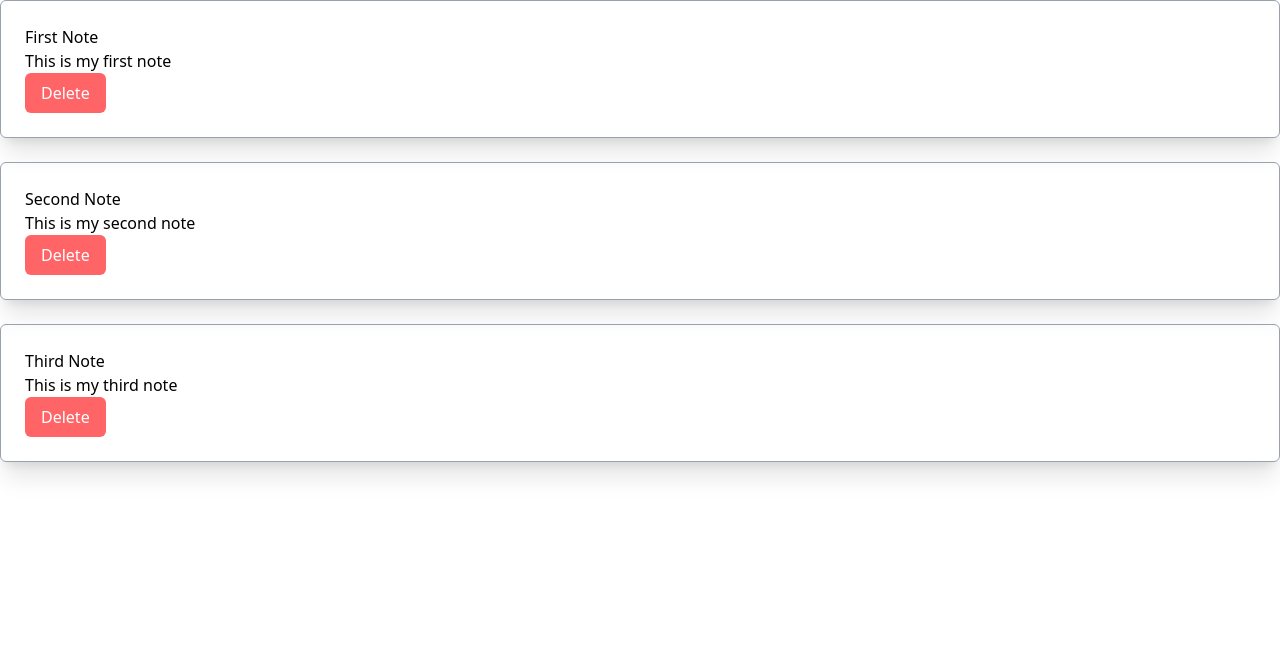
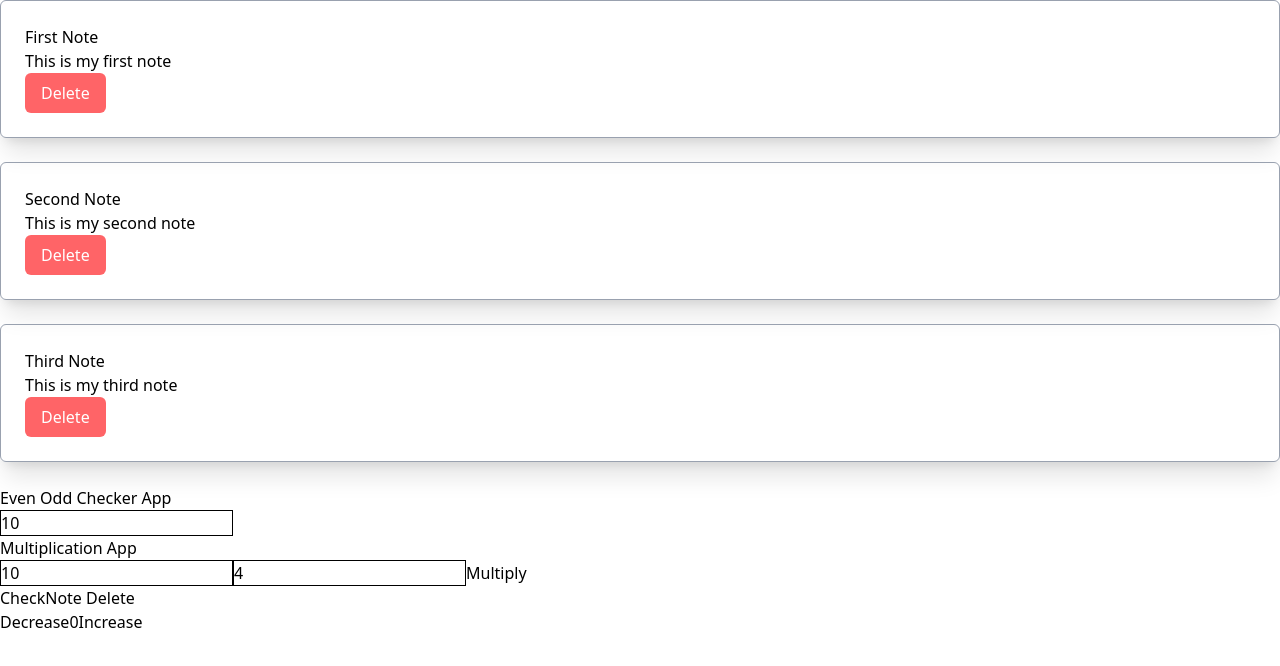
Before and after one commit to AiDeCoder9/web-june-batch-react, a React (Vite) app: page / in a window 1280 px wide. Shown: the top 666 px of the page. Built offline with nearby package versions, Linux system fonts and the light colour scheme.

Commit message:
feat: notes context added

```diff
--- a/src/App.jsx
+++ b/src/App.jsx
@@ -1,5 +1,48 @@
 import Notes from "./apps/notes/notes";
+import Counter from "./apps/counter";
+import { useState } from "react";
+import { NotesContext } from "./notecontext";
+
+//first step is always to create context
+
+function NotesProvider({ children }) {
+  const [notes, setNotes] = useState([
+    {
+      id: 1,
+      title: "First Note",
+      description: "This is my first note",
+    },
+    {
+      id: 2,
+      title: "Second Note",
+      description: "This is my second note",
+    },
+    {
+      id: 3,
+      title: "Third Note",
+      description: "This is my third note",
+    },
+  ]);
+
+  const handleDelete = (id) => {
+    const newNotes = notes.filter((note) => note.id !== id);
+    setNotes(newNotes);
+  };
+  const handleEdit = () => {};
+  return (
+    <NotesContext.Provider value={{ notes, handleDelete, handleEdit }}>
+      {children}
+    </NotesContext.Provider>
+  );
+}
 
 export default function App() {
-  return <Notes />;
+  return (
+    <NotesProvider>
+      <>
+        <Notes />
+        <Counter />
+      </>
+    </NotesProvider>
+  );
 }
--- a/src/apps/evenodd.jsx
+++ b/src/apps/evenodd.jsx
@@ -1,6 +1,10 @@
-import { useState } from "react";
+import { useContext, useState } from "react";
+import Multiply from "./multiply";
+import { NotesContext } from "../notecontext";
+function EvenOdd() {
+  const notesContext = useContext(NotesContext);
+  const { handleDelete } = notesContext;
 
-function EvenOdd() {
   const [first, setFirst] = useState(10);
   const [output, setOutput] = useState(null);
 
@@ -25,8 +29,10 @@ function EvenOdd() {
         className="border"
         type="number"
       />
+      <Multiply />
 
       <button onClick={check}>Check</button>
+      <button onClick={() => handleDelete(2)}>Note Delete</button>
     </div>
   );
 }
--- a/src/apps/notes/note-item.jsx
+++ b/src/apps/notes/note-item.jsx
@@ -1,5 +1,10 @@
+import { useContext } from "react";
+import { NotesContext } from "../../notecontext";
+
 export default function NoteItem(props) {
-  const { note, handleDelete } = props;
+  const notesContext = useContext(NotesContext);
+  const { note } = props;
+  const { handleDelete } = notesContext;
 
   return (
     <div className="shadow-xl mb-6 p-6 border border-gray-400 rounded-md w-full">
--- a/src/apps/notes/notes-list.jsx
+++ b/src/apps/notes/notes-list.jsx
@@ -1,17 +1,15 @@
+import { useContext } from "react";
 import NoteItem from "./note-item";
+import { NotesContext } from "../../notecontext";
 
-export default function NotesList(props) {
-  const { notes, handleEdit, handleDelete } = props;
+export default function NotesList() {
+  const notesContext = useContext(NotesContext);
+  const { notes } = notesContext;
 
   return (
     <div>
       {notes.map((note) => (
-        <NoteItem
-          handleDelete={handleDelete}
-          handleEdit={handleEdit}
-          key={note.id}
-          note={note}
-        />
+        <NoteItem key={note.id} note={note} />
       ))}
     </div>
   );
--- a/src/apps/notes/notes.jsx
+++ b/src/apps/notes/notes.jsx
@@ -1,35 +1,11 @@
-import { useState } from "react";
 import NotesList from "./notes-list";
+import EvenOdd from "../evenodd";
 
 export default function Notes() {
-  const [notes, setNotes] = useState([
-    {
-      id: 1,
-      title: "First Note",
-      description: "This is my first note",
-    },
-    {
-      id: 2,
-      title: "Second Note",
-      description: "This is my second note",
-    },
-    {
-      id: 3,
-      title: "Third Note",
-      description: "This is my third note",
-    },
-  ]);
-
-  const handleDelete = (id) => {
-    const newNotes = notes.filter((note) => note.id !== id);
-    setNotes(newNotes);
-  };
-  const handleEdit = () => {};
   return (
-    <NotesList
-      handleDelete={handleDelete}
-      handleEdit={handleEdit}
-      notes={notes}
-    />
+    <>
+      <NotesList />
+      <EvenOdd />
+    </>
   );
 }
--- /dev/null
+++ b/src/notecontext.js
@@ -0,0 +1,7 @@
+import { createContext } from "react";
+
+export const NotesContext = createContext({
+  notes: [],
+  handleDelete: () => {},
+  handleEdit: () => {},
+});
```
